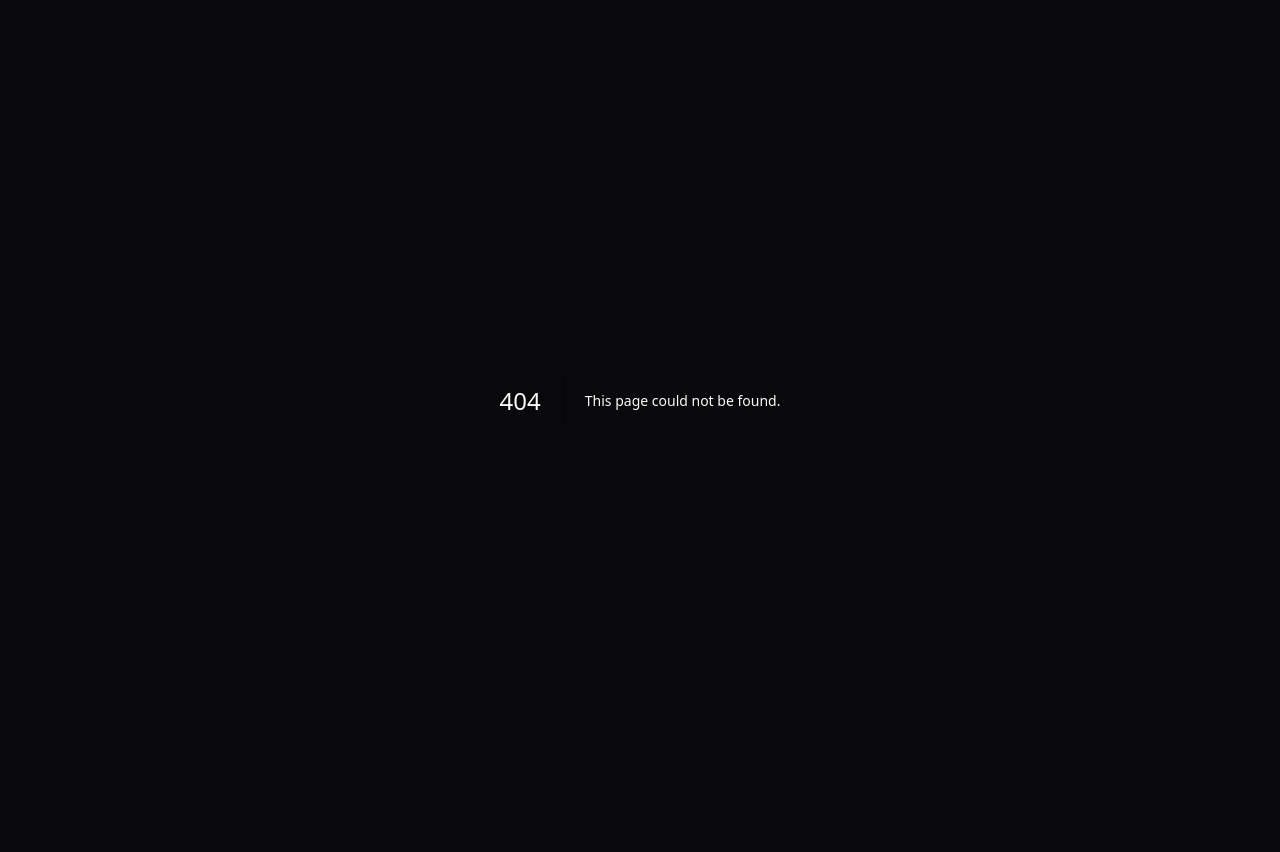
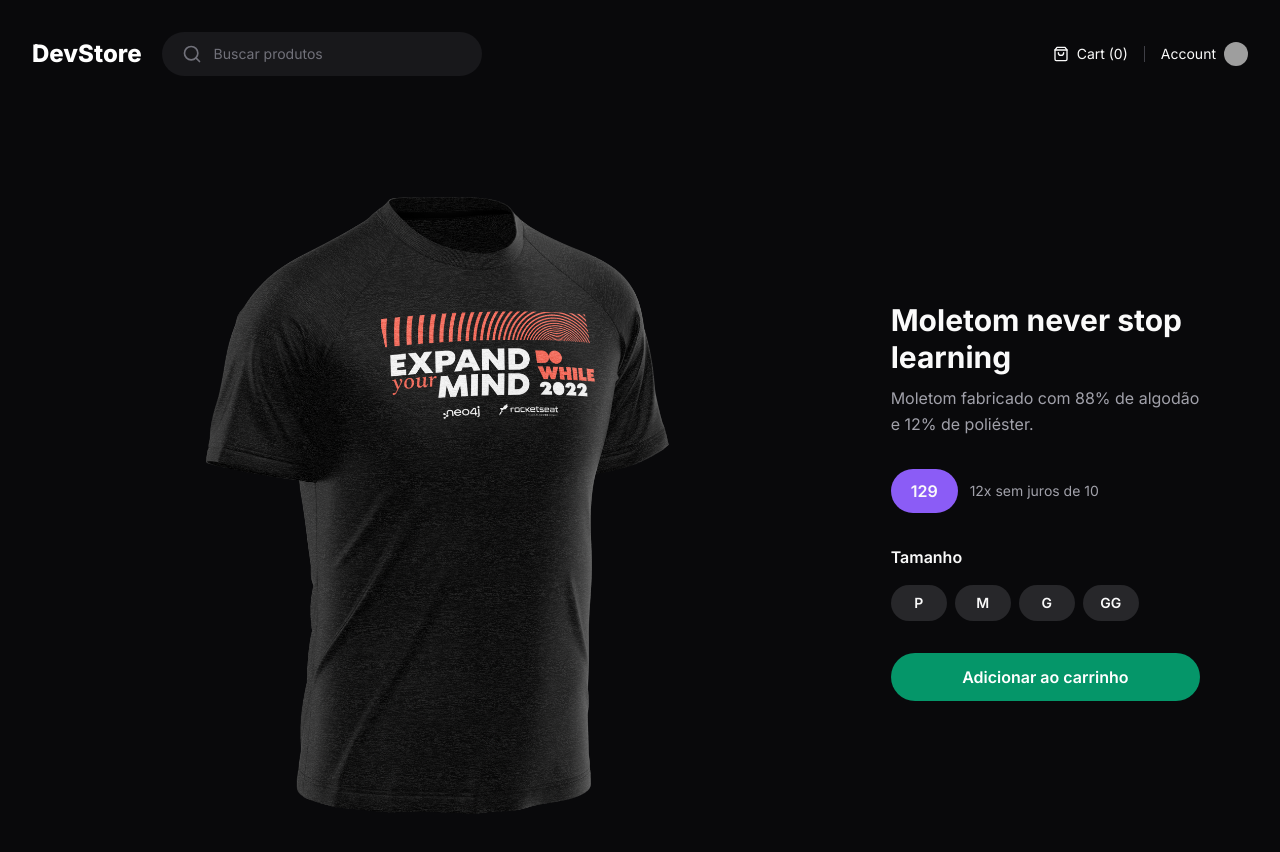
Before and after one commit to GustavoBonfimS/ignite-dev-store, a Next.js app: page /product/camiseta-dowhile-2022 in a window 1280 px wide. Before the commit this address had no page. Shown: the top 852 px of the page. Before the commit the page ends 800 px from the top, so only its background shows below. Built offline with nearby package versions, Linux system fonts and the light colour scheme; grey boxes are pictures that could not be loaded.

Commit message:
product page layout

```diff
--- /dev/null
+++ b/src/app/(store)/product/[slug]/page.tsx
@@ -0,0 +1,74 @@
+import Image from "next/image";
+
+function ProductDetails() {
+  return (
+    <div className="relative grid max-h-[860px] grid-cols-3">
+      <div className="col-span-2 overflow-hidden ">
+        <Image
+          src="/camiseta-dowhile-2022.png"
+          alt="product image"
+          width={1000}
+          height={1000}
+          quality={100}
+        />
+      </div>
+
+      <div className="flex flex-col justify-center px-12">
+        <h1 className="text-3xl font-bold leading-tight">
+          Moletom never stop learning
+        </h1>
+
+        <p className="mt-2 leading-relaxed text-zinc-400">
+          Moletom fabricado com 88% de algodão e 12% de poliéster.
+        </p>
+
+        <div className="mt-8 flex items-center gap-3">
+          <span className="inline-block rounded-full bg-violet-500 px-5 py-2.5 font-semibold">
+            129
+          </span>
+          <span className="text-sm text-zinc-400">12x sem juros de 10</span>
+        </div>
+
+        <div className="mt-8 space-y-4">
+          <span className="block font-semibold">Tamanho</span>
+
+          <div className="flex gap-2">
+            <button
+              type="button"
+              className="flex h-9 w-14 items-center justify-center rounded-full border-zinc-700 bg-zinc-800 text-sm font-semibold"
+            >
+              P
+            </button>
+            <button
+              type="button"
+              className="flex h-9 w-14 items-center justify-center rounded-full border-zinc-700 bg-zinc-800 text-sm font-semibold"
+            >
+              M
+            </button>
+            <button
+              type="button"
+              className="flex h-9 w-14 items-center justify-center rounded-full border-zinc-700 bg-zinc-800 text-sm font-semibold"
+            >
+              G
+            </button>
+            <button
+              type="button"
+              className="flex h-9 w-14 items-center justify-center rounded-full border-zinc-700 bg-zinc-800 text-sm font-semibold"
+            >
+              GG
+            </button>
+          </div>
+        </div>
+
+        <button
+          type="button"
+          className="mt-8 flex h-12 items-center justify-center rounded-full bg-emerald-600 font-semibold text-white"
+        >
+          Adicionar ao carrinho
+        </button>
+      </div>
+    </div>
+  );
+}
+
+export default ProductDetails;
```
